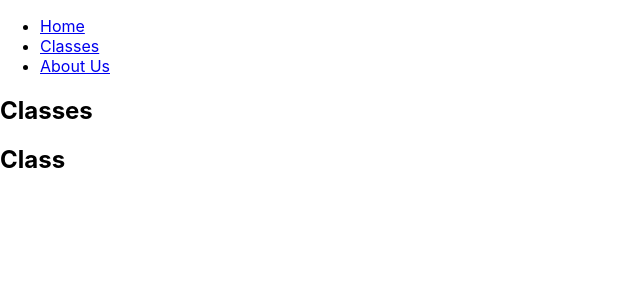
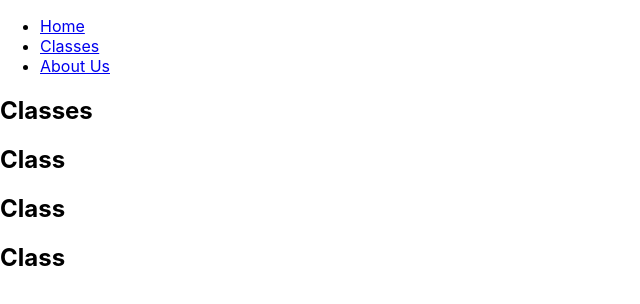
Before and after one commit to kbaranda/phase2-project, a React (Create React App) app in the folder phase-2-project/: page /classes in a window 1280 px wide. Shown: the top 304 px of the page, without its empty margins (0-640 px from the left). Built offline with nearby package versions, Linux system fonts and the light colour scheme; the HTML template or start-up script is replaced by a standard one.

Commit message:
created const classes which is an array of classes and mapped through them to create a Class for each course

```diff
--- a/phase-2-project/src/ClassesContainer.js
+++ b/phase-2-project/src/ClassesContainer.js
@@ -3,11 +3,15 @@ import Class from "../src/Class"
 
 class ClassesContainer extends React.Component {
   render() {
-    console.log(this.props.classes)
+    const classes = this.props.classes
     return (
       <div className="container">
         <h2>Classes</h2>
-        <Class />
+        {classes.map((course) => (
+          <Class
+          key={course.id}
+          />
+        ))}
       </div>
     )
   }
```
